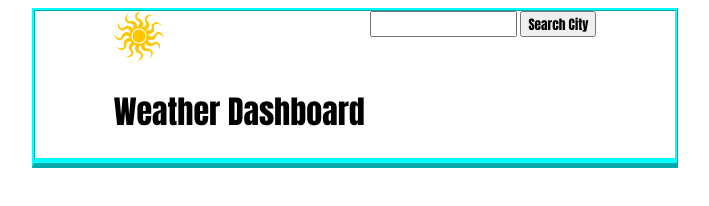
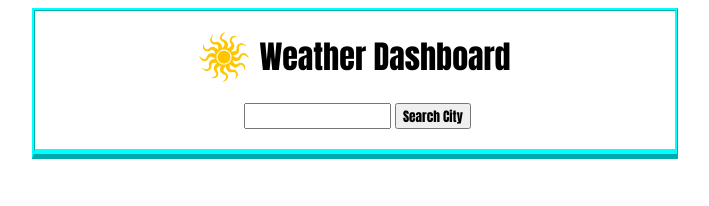
Before and after one commit to OrionC11/OrionsWeatherDashboard, a plain HTML site: page index.html in a window 1280 px wide. Shown: the whole page, without its empty margins (285-994 px from the left). Drawn offline with nearby package versions, Linux system fonts and the light colour scheme.

Commit message:
updated the look of the header to be more appealing to the eyes

```diff
--- a/css/style.css
+++ b/css/style.css
@@ -5,11 +5,15 @@
 
 header {
     display: flex;
+    flex-direction: column;
     justify-content: center;
-    border-bottom: 10px cyan;
+    align-items: center;
+    border-bottom: 10px;
     border-style: ridge;
     border-color: cyan;
-    width: 50vw
+    width: 50vw;
+    padding-bottom: 20px;
+
 }
 
 body {
@@ -33,8 +37,10 @@ section {
     margin-top: 10px;
 }
 .title{
-    flex-direction: column;
+    display: flex;
+    flex-direction: row;
     align-items: center;
+    gap: 10px;
 }
 
 .icon {
```
